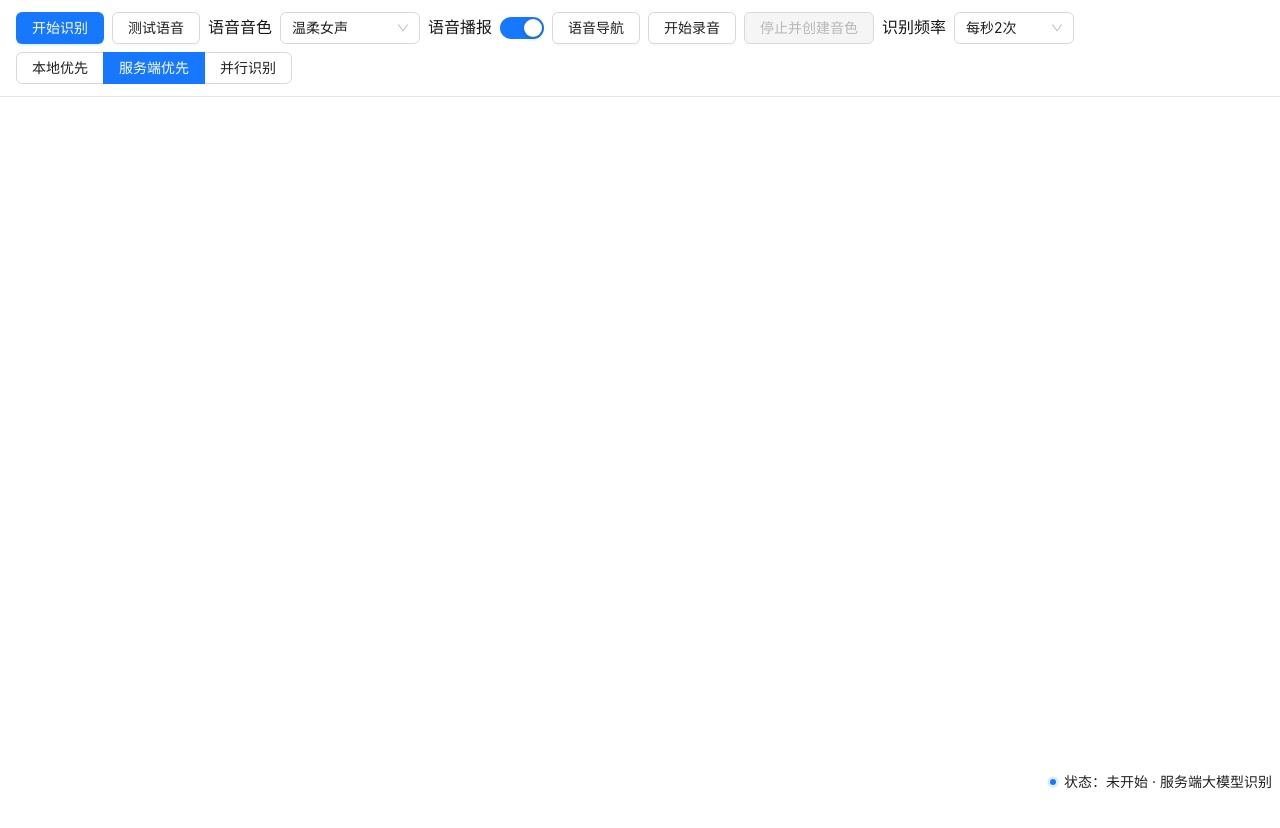
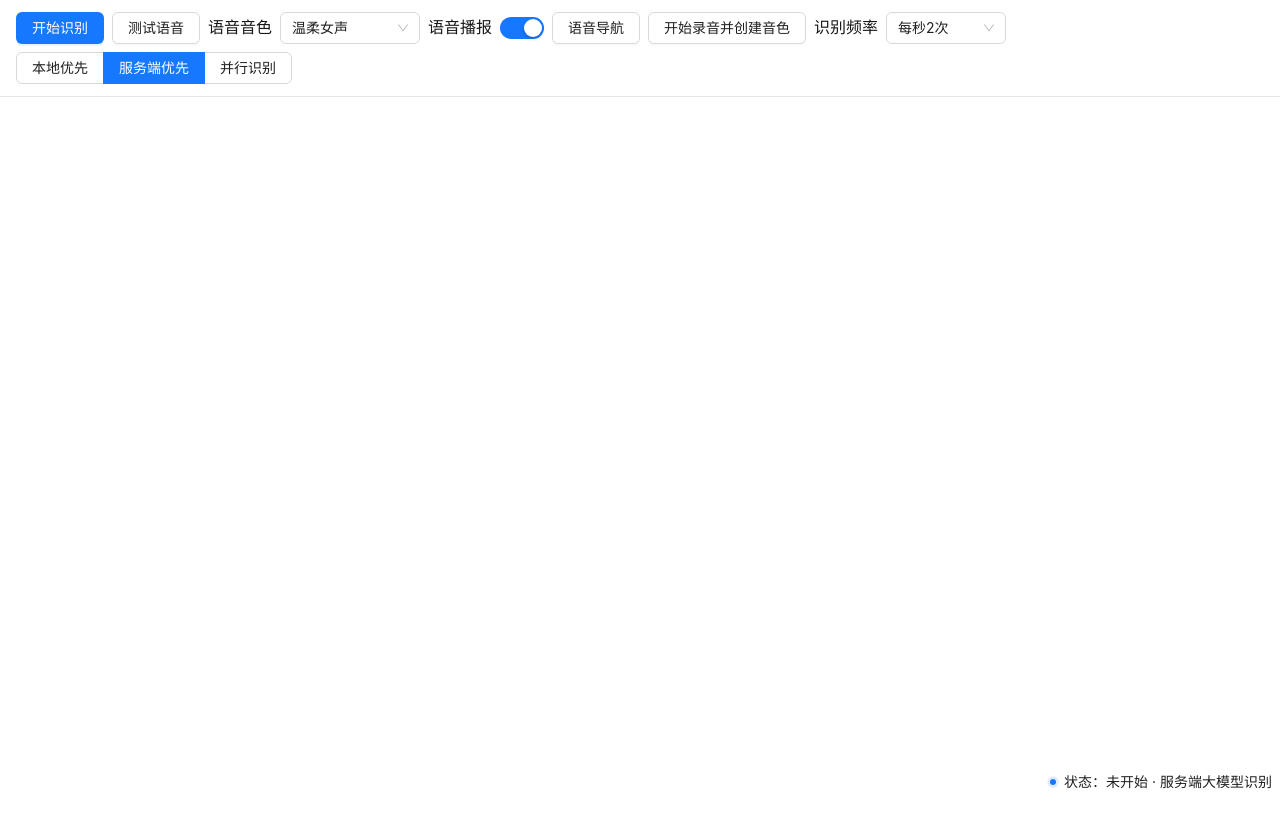
Before and after one commit to zz-d-hue/visual-assistance, a React (Vite) app in the folder web/: page / in a window 1280 px wide. Shown: the top 828 px of the page. Built offline with nearby package versions, Linux system fonts and the light colour scheme.

Commit message:
导航后识别

```diff
--- a/web/src/hooks.ts
+++ b/web/src/hooks.ts
@@ -14,6 +14,7 @@ export function useVoiceNavigation(voice: string) {
   const [navRecorder, setNavRecorder] = useState<MediaRecorder | null>(null);
   const [navActive, setNavActive] = useState(false);
   const [navWatchId, setNavWatchId] = useState<number | null>(null);
+  const [navLoading, setNavLoading] = useState(false);
 
   function parsePolyline(polyline: string): { lat: number; lng: number }[] {
     if (!polyline) return [];
@@ -58,16 +59,19 @@ export function useVoiceNavigation(voice: string) {
 
     const rec = navRecorder;
     setNavRecorder(null);
+    setNavLoading(true);
 
     const text = await stopAndRecognize(rec);
     console.log('导航目的地：', text);
     if (!text) {
       speakText('没有识别到目的地');
+      setNavLoading(false);
       return;
     }
 
     if (!navigator.geolocation) {
       speakText('当前设备不支持定位');
+      setNavLoading(false);
       return;
     }
 
@@ -90,6 +94,7 @@ export function useVoiceNavigation(voice: string) {
               }
             } catch {}
             speakText(msg);
+            setNavLoading(false);
             return;
           }
           const j = await r.json();
@@ -112,6 +117,7 @@ export function useVoiceNavigation(voice: string) {
               await speakNavAndWait(msg, voice);
             } finally {
               setNavActive(false);
+              setNavLoading(false);
             }
             return;
           }
@@ -124,6 +130,7 @@ export function useVoiceNavigation(voice: string) {
           const threshold = 25;
 
           await speakNavAndWait(msg, voice);
+          setNavLoading(false);
 
           const watchId = navigator.geolocation.watchPosition(
             (p) => {
@@ -166,15 +173,17 @@ export function useVoiceNavigation(voice: string) {
           setNavWatchId(watchId);
         } catch {
           speakText('无法获取导航路线');
+          setNavLoading(false);
         }
       },
       () => {
         speakText('无法获取当前位置');
+        setNavLoading(false);
       }
     );
   }
 
-  return { navRecorder, navActive, navWatchId, handleNavClick };
+  return { navRecorder, navActive, navWatchId, navLoading, handleNavClick };
 }
 
 export function useVisionDetection(navActive: boolean, voice: string) {
@@ -206,7 +215,6 @@ export function useVisionDetection(navActive: boolean, voice: string) {
   }, []);
 
   function speakDetections(dets: Det[], source: 'server' | 'local' | 'merged') {
-    if (navActive) return;
     if (!speakOn) return;
     if (mode === 'server' && source !== 'server') return;
 
--- a/web/src/index.tsx
+++ b/web/src/index.tsx
@@ -1,6 +1,5 @@
 import { useState } from 'react';
 import { Button, Switch, Select, Radio, Space, Badge } from 'antd';
-
 import '@tensorflow/tfjs';
 import { speakText, unlockAudio, startRecord, stopAndCreateVoice } from './speech';
 import { useVoiceNavigation, useVisionDetection } from './hooks';
@@ -16,7 +15,7 @@ export default function App() {
   const [customVoiceId, setCustomVoiceId] = useState<string>('');
   const [creatingVoice, setCreatingVoice] = useState(false);
 
-  const { navRecorder, navActive, handleNavClick } = useVoiceNavigation(voice);
+  const { navRecorder, navActive, navLoading, handleNavClick } = useVoiceNavigation(voice);
 
   const {
     videoRef,
@@ -91,22 +90,18 @@ export default function App() {
               <span>语音播报</span>
               <Switch checked={speakOn} onChange={setSpeakOn} />
             </Space>
+            <Button onClick={handleNavClick} loading={navLoading}>
+              {navRecorder ? '停止并识别目的地' : '语音导航'}
+            </Button>
             <Space>
-              <Button onClick={handleNavClick}>
-                {navRecorder ? '停止并识别目的地' : '语音导航'}
-              </Button>
-            </Space>
-            <Space>
-              <Button disabled={!!recorder} onClick={handleStartCustomRecord}>
-                开始录音
-              </Button>
-              <Button
-                disabled={!recorder}
-                loading={creatingVoice}
-                onClick={handleStopAndCreateVoice}
-              >
-                停止并创建音色
-              </Button>
+              {!!recorder ? (
+                <Button loading={creatingVoice} onClick={handleStopAndCreateVoice}>
+                  结束录音
+                </Button>
+              ) : (
+                <Button onClick={handleStartCustomRecord}>开始录音并创建音色</Button>
+              )}
+
               {customVoiceId ? <Badge count="已创建音色" /> : null}
             </Space>
             <Space>
```
